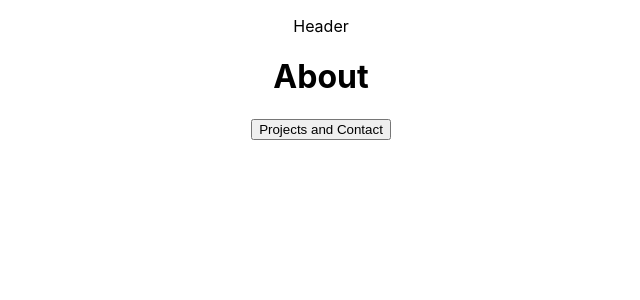
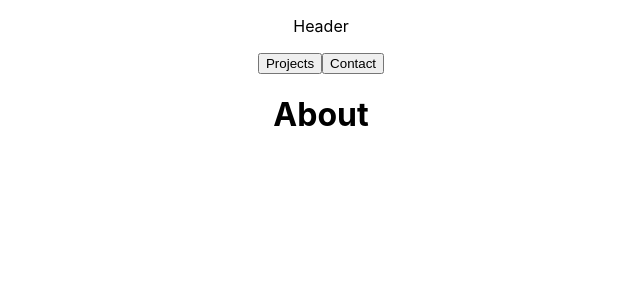
Before and after one commit to luisrrv/portfolio, a React (Create React App) app: page / in a window 1280 px wide. Shown: the top 300 px of the page, without its empty margins (319-959 px from the left). Built offline with nearby package versions, Linux system fonts and the light colour scheme.

Commit message:
projects & contact sections behaviour

```diff
--- a/package.json
+++ b/package.json
@@ -10,6 +10,7 @@
     "@types/node": "^16.18.39",
     "@types/react": "^18.2.15",
     "@types/react-dom": "^18.2.7",
+    "node-sass": "^7.0.3",
     "react": "^18.2.0",
     "react-dom": "^18.2.0",
     "react-scripts": "5.0.1",
--- a/src/App.tsx
+++ b/src/App.tsx
@@ -7,37 +7,92 @@ import About from './components/About/About';
 import Projects from './components/Projects/Projects';
 import Contact from './components/Contact/Contact';
 
-function App() {
-  const [showProjectsAndContact, setShowProjectsAndContact] = useState(false);
+export interface IAppProps {
+  className?: string;
+}
 
-  const handleShowProjectsAndContact = () => {
-    setShowProjectsAndContact(!showProjectsAndContact);
+function App({ className }: IAppProps) {
+  const [showProjects, setShowProjects] = useState(false);
+  const [showContact, setShowContact] = useState(false);
+  // const projects = document.querySelector('.projects_container');
+  // const contact = document.querySelector('.contact_container');
+
+  const checkElements = (element: string, type: string, maxAttempts = 10, interval = 100) => {
+    let attempts = 0;
+    const checkElement = () => {
+      let el = document.querySelector(`.${element}_container`) as HTMLElement | null;
+      if (el) {
+        setTimeout(() => {
+          console.log(element);
+          console.log(type);
+          if (type === 'show') {
+            el && el.classList.remove('out');
+            el && el.classList.add('entered');
+          } else if (type === 'hide') {
+            el && el.classList.remove('entered');
+            el && el.classList.add('out');
+            setTimeout(()=> {
+              setShowProjects(false);
+            }, 200)
+          }
+        }, interval);
+      } else {
+        attempts++;
+        if (attempts < maxAttempts) {
+          setTimeout(checkElement, interval);
+        } else {
+          console.error(`Element with class ${element}_container not found after ${maxAttempts} attempts.`);
+        }
+      }
+    };
+    checkElement();
   };
 
-  useEffect(()=>{
-    console.log(showProjectsAndContact);
-  },[showProjectsAndContact])
+  const handleShowProjects = () => {
+    if (showProjects) {
+      checkElements('projects','hide');
+    } else {
+      setShowContact(false);
+      setShowProjects((prev) => !prev);
+    }
+  };
+  const handleShowContact = () => {
+    if (showContact) {
+      checkElements('contact','hide');
+    } else {
+      setShowProjects(false);
+      setShowContact((prev) => !prev);
+    }
+  };
+
+
+  useEffect(() => {
+    console.log(showProjects);
+    showProjects && checkElements('projects', 'show');
+    showContact && checkElements('contact', 'show');
+  },[showProjects,showContact]);
 
   return (
     <div className="App">
-      {/* Show the Header component */}
-      <Header />
+      <Header
+        showProjects={showProjects}
+        handleShowProjects={handleShowProjects}
+        showContact={showContact}
+        handleShowContact={handleShowContact}
+      />
 
-      {/* Show the About component */}
       <About />
 
-      {/* Conditionally show the Projects and Contact components */}
-      {showProjectsAndContact && (
+      {showProjects && (
         <>
-          <Projects />
-          <Contact />
+          <Projects className={'out'} />
         </>
       )}
-
-      {/* Show the button to trigger showing Projects and Contact */}
-      {/* {!showProjectsAndContact && ( */}
-        <button onClick={handleShowProjectsAndContact}>Projects and Contact</button>
-      {/* )} */}
+      {showContact && (
+        <>
+          <Contact className={'out'} />
+        </>
+      )}
     </div>
   );
 }
--- a/src/components/About/About.tsx
+++ b/src/components/About/About.tsx
@@ -1,4 +1,4 @@
-export {};
+import './About.scss';
 
 // import * as React from 'react';
 
@@ -7,7 +7,7 @@ export interface IAppProps {
 
 export default function About (props: IAppProps) {
   return (
-    <div>
+    <div className='about_container'>
       <h1>About</h1>
     </div>
   );
--- a/src/components/Contact/Contact.scss
+++ b/src/components/Contact/Contact.scss
@@ -0,0 +1,23 @@
+.contact_container {
+    position: absolute;
+    top: 40px;
+    right: 5%;
+    // transform: translate(-50%, -50%);
+    height: 200px;
+    width: 200px;
+    background-color: #FFF;
+    border-radius: 12px;
+    border: 1px solid #DDD;
+
+    &.out {
+        opacity: 0;
+        transform: translateY(-20px);
+        transition: opacity 0.3s ease-in-out, transform 0.3s ease-in-out;
+    }
+    &.entered {
+        opacity: 1;
+        transform: translateY(0);
+        transition: opacity 0.3s ease-in-out, transform 0.3s ease-in-out;
+    }
+
+}
--- a/src/components/Contact/Contact.tsx
+++ b/src/components/Contact/Contact.tsx
@@ -1,13 +1,15 @@
-export {};
+import './Contact.scss';
+import { IAppProps } from '../../App'; // Update the import path
 
-// import * as React from 'react';
-
-export interface IAppProps {
+interface ContactProps extends IAppProps {
+  // Add any other specific props for the Contact component if needed
 }
 
-export default function Contact (props: IAppProps) {
+
+export default function Contact (props: ContactProps) {
+    const { className } = props;
   return (
-    <div>
+    <div className={`contact_container ${className}`}>
       <h1>Contact</h1>
     </div>
   );
--- a/src/components/Header/Header.tsx
+++ b/src/components/Header/Header.tsx
@@ -1,14 +1,24 @@
-export {};
+import './Header.scss';
 
-// import * as React from 'react';
+interface HeaderProps {
+    showProjects: boolean;
+    showContact: boolean;
+    handleShowProjects: () => void;
+    handleShowContact: () => void;
+    // handleSetPClass: () => void;
+    // handleSetCClass: () => void;
+  }
 
-export interface IAppProps {
-}
+  export default function Header({ showProjects, showContact, handleShowProjects, handleShowContact }: HeaderProps) {
+    // Other parts of the component
 
-export default function Header (props: IAppProps) {
-  return (
-    <div>
-      <p>Header</p>
-    </div>
-  );
-}
+    return (
+      <div className="header_container">
+        <p>Header</p>
+
+        <button onClick={()=> {handleShowProjects();}}>Projects</button>
+        <button onClick={()=> {handleShowContact();}}>Contact</button>
+
+      </div>
+    );
+  }
--- a/src/components/ProjectCard/ProjectCard.tsx
+++ b/src/components/ProjectCard/ProjectCard.tsx
@@ -1,4 +1,4 @@
-export {};
+import './ProjectCard.scss';
 
 // import * as React from 'react';
 
@@ -7,7 +7,7 @@ export interface IAppProps {
 
 export default function ProjectCard (props: IAppProps) {
   return (
-    <div>
+    <div className="Project_card">
       <h3>Project title</h3>
     </div>
   );
--- a/src/components/Projects/Projects.scss
+++ b/src/components/Projects/Projects.scss
@@ -0,0 +1,23 @@
+.projects_container {
+    position: absolute;
+    left: 50%;
+    top: 50%;
+    transform: translate(-50%, 50%);
+    height: 80%;
+    width: 80%;
+    background-color: #FFF;
+    border-radius: 12px;
+    border: 1px solid #DDD;
+
+    &.out {
+        opacity: 0;
+        transform: translate(-50%, -60%);
+        transition: opacity 0.3s ease-in-out, transform 0.3s ease-in-out;
+    }
+    &.entered {
+        opacity: 1;
+        top: 50%;
+        transform: translate(-50%, -50%);
+        transition: opacity 0.3s ease-in-out, transform 0.3s ease-in-out;
+    }
+}
--- a/src/components/Projects/Projects.tsx
+++ b/src/components/Projects/Projects.tsx
@@ -1,14 +1,17 @@
-export {};
+import './Projects.scss';
 
-// import * as React from 'react';
+import { IAppProps } from '../../App'; // Update the import path
 
-export interface IAppProps {
+interface ProjectsProps extends IAppProps {
+  // Add any other specific props for the Projects component if needed
 }
 
-export default function App (props: IAppProps) {
-  return (
-    <div>
-      <h1>Projects</h1>
-    </div>
-  );
+export default function App (props: ProjectsProps) {
+    const { className } = props;
+
+    return (
+        <div className={`projects_container ${className}`}>
+        <h1>Projects</h1>
+        </div>
+    );
 }
```
Also changed, not shown: public/index.html (+0 -23 lines), 1 other file (tests, documents, lock files or other folders).
